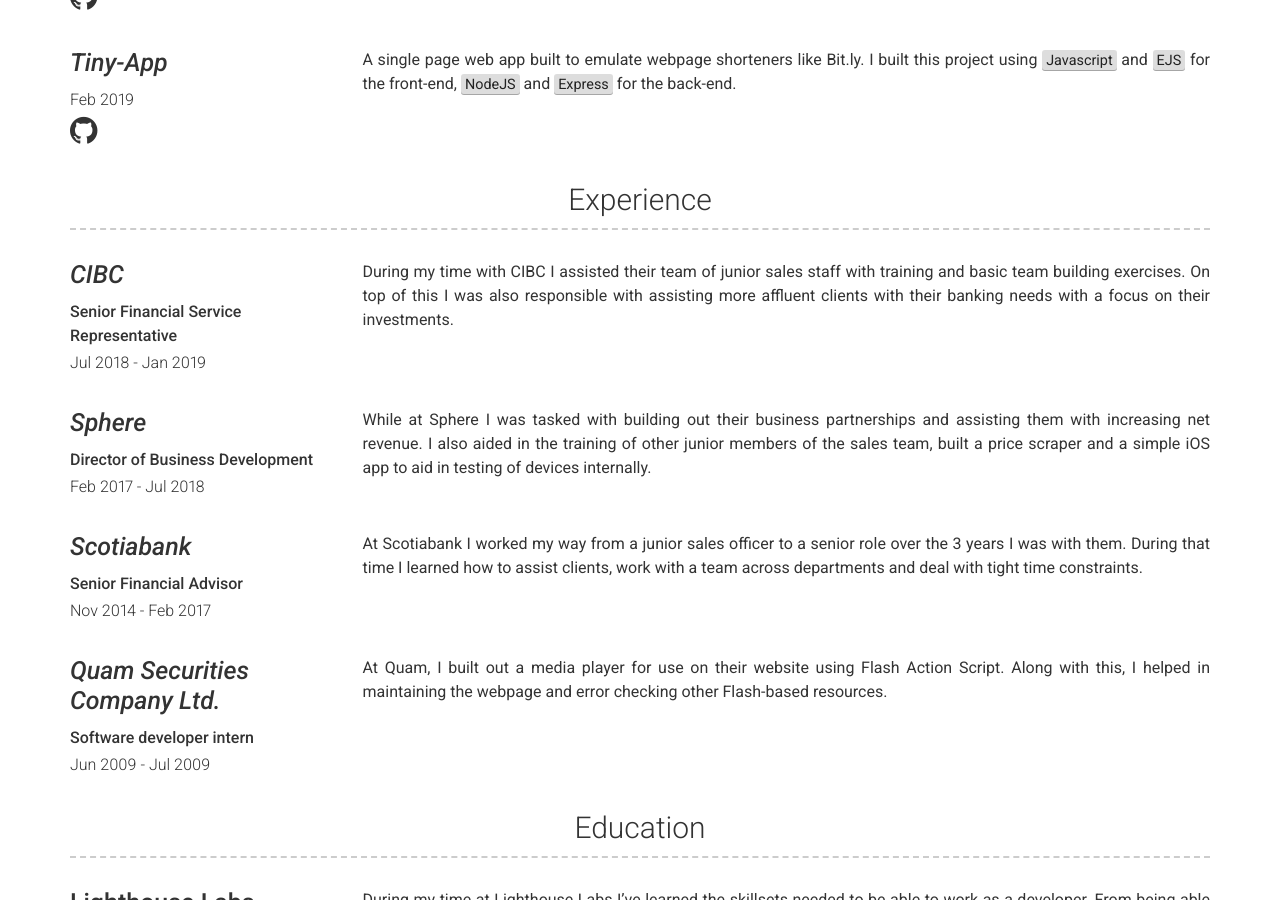
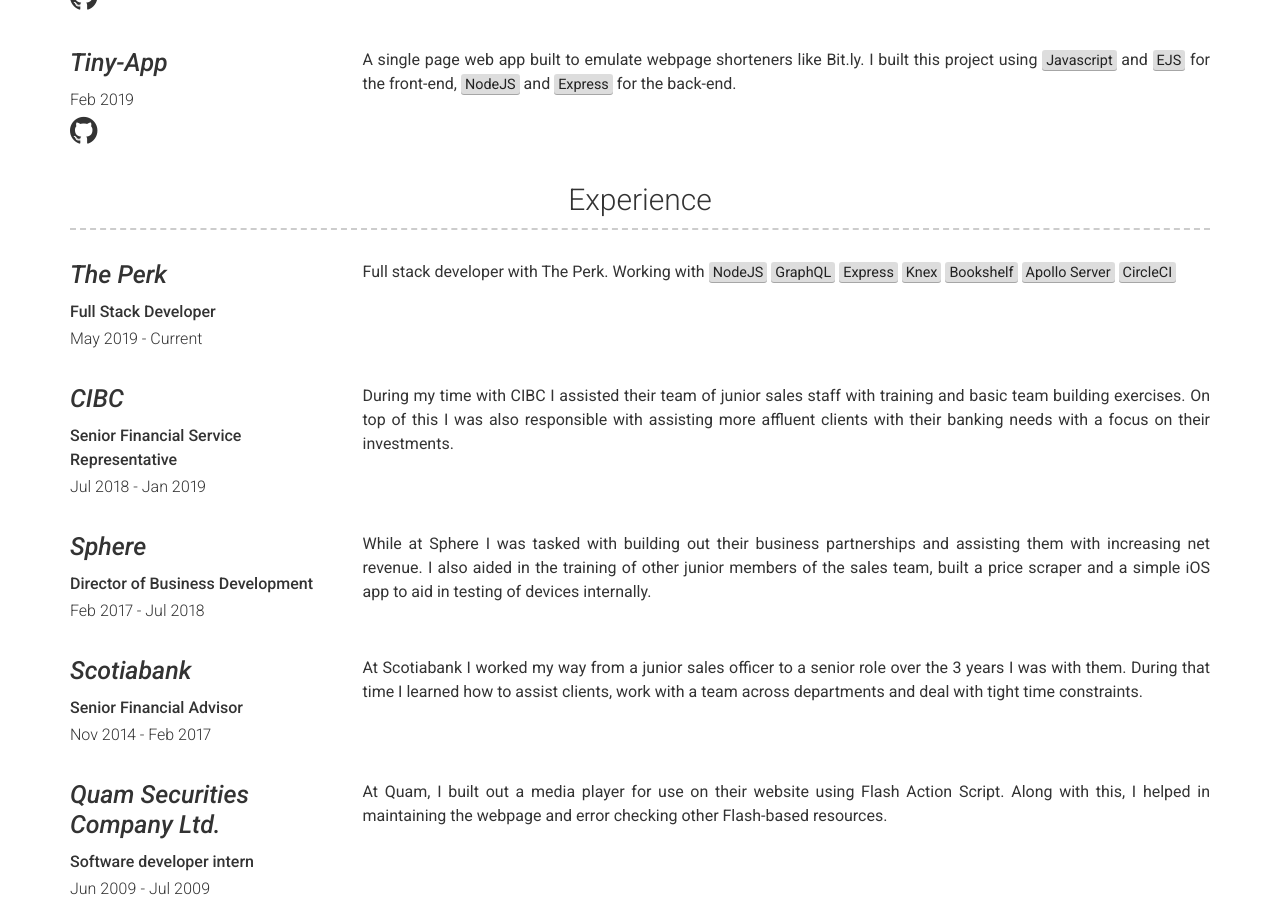
Before and after one commit to YvesDesjardins/YvesDesjardins.github.io, a Jekyll site: the page built from index.md, in a window 1280 px wide and 900 px high, scrolled down 1441 px. Built offline with Jekyll 4.4.1, drawn with Linux system fonts in a browser that asks for light colours.

Commit message:
update with new employment

```diff
--- a/_data/experience.yml
+++ b/_data/experience.yml
@@ -1,3 +1,10 @@
+- company: The Perk
+  link: getperk.co
+  job_title: Full Stack Developer
+  dates: May 2019 - Current
+  description: | # this will include new lines to allow paragraphs
+    Full stack developer with The Perk. Working with <mark>NodeJS</mark> <mark>GraphQL</mark> <mark>Express</mark> <mark>Knex</mark> <mark>Bookshelf</mark> <mark>Apollo Server</mark> <mark>CircleCI</mark>
+
 - company: CIBC
   link: cibc.com
   job_title: Senior Financial Service Representative
```
Also changed, not shown: 1 other file.
